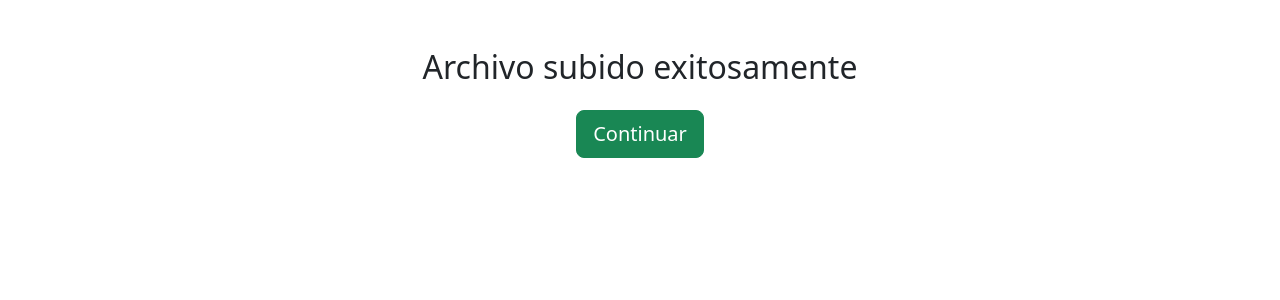
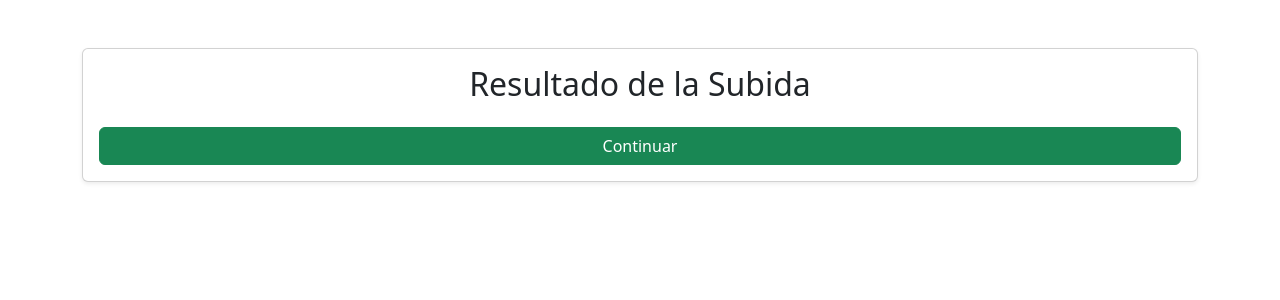
Before and after one commit to Lucianogalizia/PULLING-ultimo, a Flask app: template templates/upload_success.html in a window 1280 px wide. Shown: the top 300 px of the page. Run offline with Flask 2, Linux system fonts and the light colour scheme; the template is opened without the code that fills it, so the values that code supplies are empty.

Commit message:
Update upload_success.html

```diff
--- a/templates/upload_success.html
+++ b/templates/upload_success.html
@@ -3,25 +3,40 @@
 <head>
   <meta charset="UTF-8">
   <meta name="viewport" content="width=device-width, initial-scale=1">
-  <title>Archivo Subido - MiApp</title>
+  <title>Procesar Excel - MiApp</title>
   <link href="https://cdn.jsdelivr.net/npm/bootstrap@5.3.0/dist/css/bootstrap.min.css" rel="stylesheet">
 </head>
 <body>
   <div class="container mt-5">
-    <div class="text-center">
-      <h2 class="mb-4">Archivo subido exitosamente</h2>
+    <div class="card shadow-sm">
+      <div class="card-body">
+        <h2 class="card-title text-center mb-4">Resultado de la Subida</h2>
+
         {% with messages = get_flashed_messages() %}
           {% if messages %}
-          <div class="alert alert-success">
+            <div class="alert alert-info">
               {% for message in messages %}
                 <p>{{ message }}</p>
               {% endfor %}
             </div>
           {% endif %}
         {% endwith %}
-      <form action="{{ url_for('continue_process') }}" method="post">
-        <button type="submit" class="btn btn-success btn-lg">Continuar</button>
+
+        {% if preview %}
+          <div class="mb-4">
+            <h5>Preview de Datos (20 filas):</h5>
+            <div class="table-responsive">
+              {{ preview|safe }}
+            </div>
+          </div>
+        {% endif %}
+
+        <form action="{{ url_for('process_file') }}" method="post">
+          <div class="d-grid">
+            <button type="submit" class="btn btn-success">Continuar</button>
+          </div>
         </form>
+      </div>
     </div>
   </div>
   <script src="https://cdn.jsdelivr.net/npm/bootstrap@5.3.0/dist/js/bootstrap.bundle.min.js"></script>
```
Lines whose indentation alone changed are shown as unchanged.
